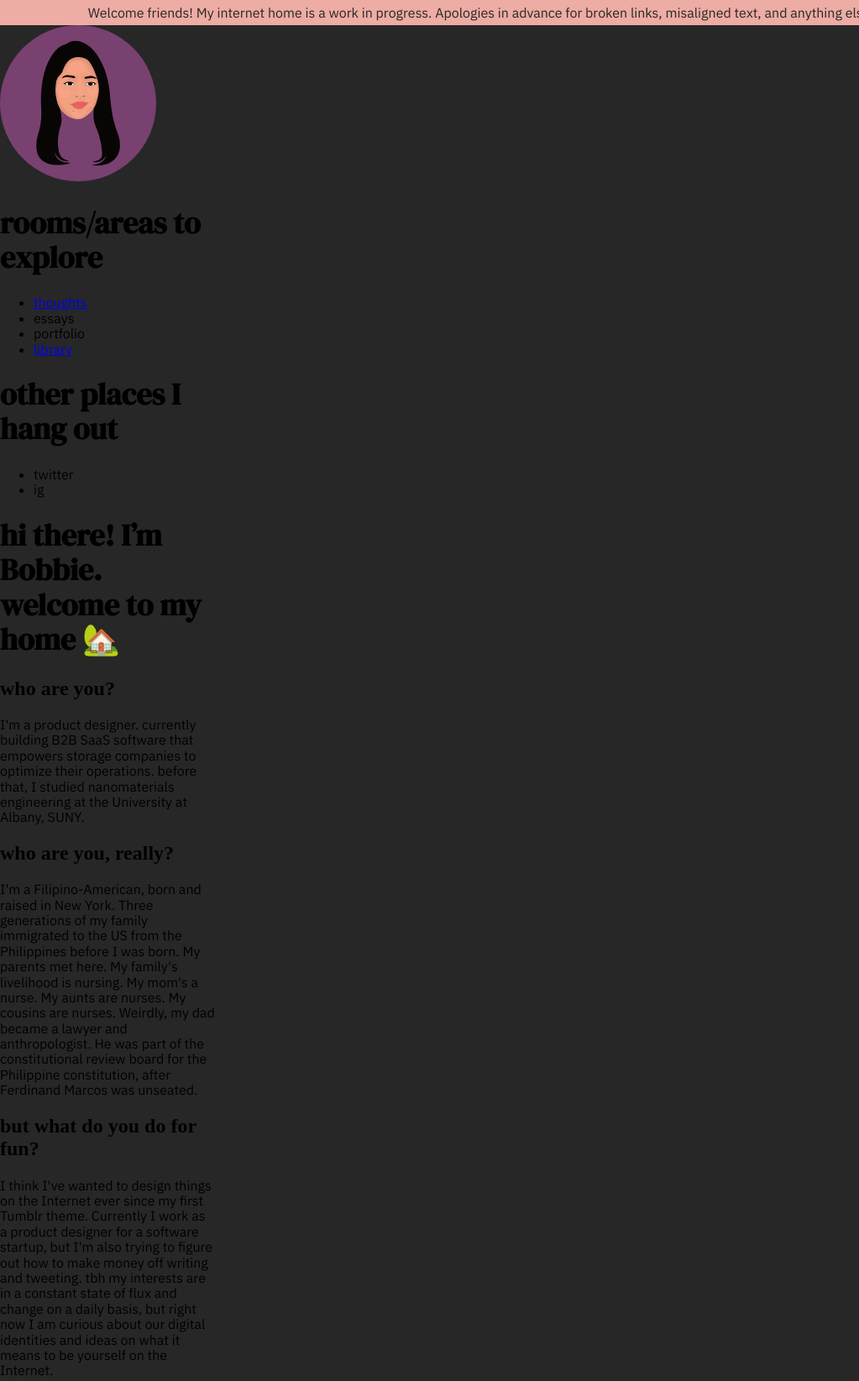
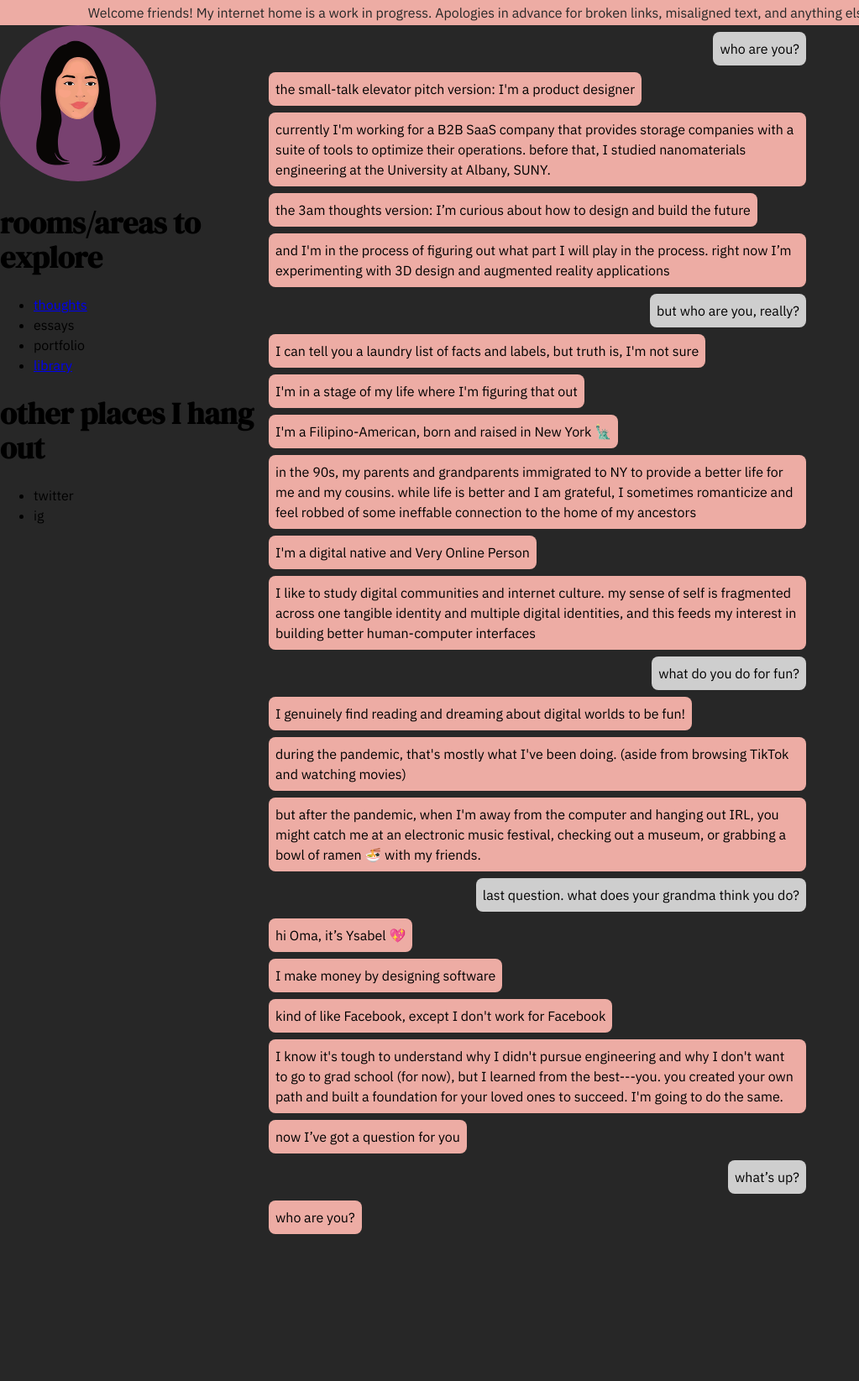
Before and after one commit to bobbieysabel/trashed, an Eleventy site: page index.html in a window 1280 px wide. Shown: the top 1645 px of the page at 84% size, without its empty margins (0-1023 px from the left). After the commit the page ends 1478 px from the top, so only its background shows below. Built offline with nearby package versions, Linux system fonts and the light colour scheme; Eleventy itself is replaced by a stand-in of ours; files that its build step writes are made by us from their sources.

Commit message:
Create sms text intro

```diff
--- a/css/style.css
+++ b/css/style.css
@@ -2,7 +2,7 @@ body {
   font-size: 16px;
   background-color: #272727;
   display: grid;
-  grid-template-columns: 1fr 3fr 1fr;
+  grid-template-columns: 1fr 640px 1fr;
 }
 
 .marquee {
@@ -25,6 +25,41 @@ body {
   text-align: center;
 }
 
+#intro-text-container {
+  grid-column: 2/3;
+}
+
+.user-text {
+  display: flex;
+  justify-content: flex-end;
+  margin: 8px 0;
+}
+
+.me-text {
+  margin: 8px 0;
+}
+.user-text span {
+  background-color: #CECECE;
+  font-family: "IBM Plex Sans", sans-serif;
+  font-weight: 400;
+  font-size: 1rem;
+  line-height: 1.5rem;
+}
+
+.me-text span {
+  background-color: #EDACA4;
+  font-family: "IBM Plex Sans", sans-serif;
+  font-weight: 400;
+  font-size: 1rem;
+  line-height: 1.5rem;
+}
+
+.user-text span, .me-text span {
+  display: inline-block;
+  padding: .5rem;
+  border-radius: .5rem;
+}
+
 h1 {
   font-family: "DM Serif Display", serif;
   font-size: 2.25rem;
@@ -33,5 +68,7 @@ h1 {
 p,
 li {
   font-family: "IBM Plex Sans", sans-serif;
+  font-weight: 400;
   font-size: 1rem;
+  line-height: 1.5rem;
 }
--- a/index.html
+++ b/index.html
@@ -3,7 +3,6 @@ title: bobbie ysabel's home
 layout: base.njk
 ---
 
-<div id="chat-window">
 <div id="sidebar">
   <svg
     width="186"
@@ -182,38 +181,124 @@ layout: base.njk
   </ul>
 </div>
 
-  <div id="content">
-    <h1>hi there! I’m Bobbie. welcome to my home 🏡</h1>
-    <h2>who are you?</h2>
-    <p>
-      I'm a product designer. currently building B2B SaaS software that empowers
-      storage companies to optimize their operations. before that, I studied
-      nanomaterials engineering at the University at Albany, SUNY.
+<div id="intro-text-container">
+  <section class="intro-text">
+    <h2 class="user-text"><span>who are you?</span></h2>
+    <p class="me-text">
+      <span>the small-talk elevator pitch version: I'm a product designer</span>
     </p>
-    <h2>who are you, really?</h2>
-    <p>
-      I'm a Filipino-American, born and raised in New York. Three generations of
-      my family immigrated to the US from the Philippines before I was born. My
-      parents met here. My family's livelihood is nursing. My mom's a nurse. My
-      aunts are nurses. My cousins are nurses. Weirdly, my dad became a lawyer
-      and anthropologist. He was part of the constitutional review board for the
-      Philippine constitution, after Ferdinand Marcos was unseated.
+    <p class="me-text">
+      <span
+        >currently I'm working for a B2B SaaS company that provides storage
+        companies with a suite of tools to optimize their operations. before
+        that, I studied nanomaterials engineering at the University at Albany,
+        SUNY.
+      </span>
     </p>
-    <h2>but what do you do for fun?</h2>
-    <p>
-      I think I've wanted to design things on the Internet ever since my first
-      Tumblr theme. Currently I work as a product designer for a software
-      startup, but I'm also trying to figure out how to make money off writing
-      and tweeting. tbh my interests are in a constant state of flux and change
-      on a daily basis, but right now I am curious about our digital identities
-      and ideas on what it means to be yourself on the Internet.
+    <p class="me-text">
+      <span
+        >the 3am thoughts version: I’m curious about how to design and build the
+        future</span
+      >
     </p>
-    <h2>what does your grandma think you do?</h2>
-    <p>
-      Hi Oma, it's Ysabel. I make money by designing software. Kind of like all
-      those apps you look at on your tablet. Yes, it's a real job. Yes, I get
-      paid for it. I also write a lot about tech and hang out on the Internet.
+    <p class="me-text">
+      <span
+        >and I'm in the process of figuring out what part I will play in the
+        process. right now I’m experimenting with 3D design and augmented
+        reality applications</span
+      >
     </p>
-    <div id="chatbox"></div>
+  </section>
+  <section class="intro-text">
+    <h2 class="user-text"><span>but who are you, really?</span></h2>
+    <p class="me-text">
+      <span
+        >I can tell you a laundry list of facts and labels, but truth is, I'm
+        not sure</span
+      >
+    </p>
+    <p class="me-text">
+      <span>I'm in a stage of my life where I'm figuring that out </span>
+    </p>
+    <p class="me-text">
+      <span>I'm a Filipino-American, born and raised in New York 🗽 </span>
+    </p>
+    <p class="me-text">
+      <span
+        >in the 90s, my parents and grandparents immigrated to NY to provide a
+        better life for me and my cousins. while life is better and I am
+        grateful, I sometimes romanticize and feel robbed of some ineffable
+        connection to the home of my ancestors</span
+      >
+    </p>
+    <p class="me-text">
+      <span>I'm a digital native and Very Online Person </span>
+    </p>
+
+    <p class="me-text">
+      <span
+        >I like to study digital communities and internet culture. my sense of
+        self is fragmented across one tangible identity and multiple digital
+        identities, and this feeds my interest in building better human-computer
+        interfaces</span
+      >
+    </p>
+  </section>
+  <section class="intro-text">
+    <h2 class="user-text"><span>what do you do for fun?</span></h2>
+    <p class="me-text">
+      <span
+        >I genuinely find reading and dreaming about digital worlds to be fun!
+      </span>
+    </p>
+    <p class="me-text">
+      <span
+        >during the pandemic, that's mostly what I've been doing. (aside from
+        browsing TikTok and watching movies)
+      </span>
+    </p>
+    <p class="me-text">
+      <span
+        >but after the pandemic, when I'm away from the computer and hanging out
+        IRL, you might catch me at an electronic music festival, checking out a
+        museum, or grabbing a bowl of ramen 🍜 with my friends.</span
+      >
+    </p>
+  </section>
+
+  <section class="intro-text">
+    <h2 class="user-text">
+      <span>last question. what does your grandma think you do?</span>
+    </h2>
+    <p class="me-text">
+      <span>hi Oma, it’s Ysabel 💖 </span>
+    </p>
+    <p class="me-text">
+      <span>I make money by designing software </span>
+    </p>
+    <p class="me-text">
+      <span>kind of like Facebook, except I don't work for Facebook</span>
+    </p>
+    <p class="me-text">
+      <span
+        >I know it's tough to understand why I didn't pursue engineering and why
+        I don't want to go to grad school (for now), but I learned from the
+        best---you. you created your own path and built a foundation for your
+        loved ones to succeed. I'm going to do the same.</span
+      >
+    </p>
+  </section>
+  <section class="intro-text">
+    <h2 class="me-text">
+      <span>now I’ve got a question for you</span>
+    </h2>
+    <p class="user-text">
+      <span>what’s up?</span>
+    </p>
+    <p class="me-text">
+      <span>
+          who are you?
+      </span>
+    </p>
+  </section>
 </div>
-</div>
```
Lines whose indentation alone changed are shown as unchanged.
